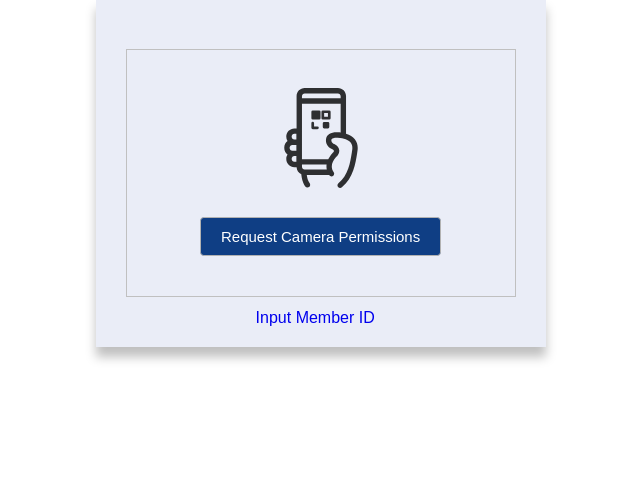
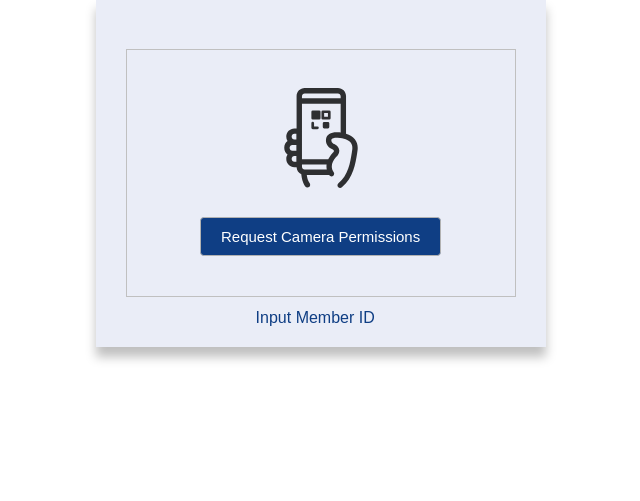
Before and after one commit to michaellllg/project, a PHP site: page /qrscanner.html in a window 1280 px wide. Shown: the part 173-674 px from the top of the page, without its empty margins (319-959 px from the left). Run offline with PHP 8.4, Linux system fonts and the light colour scheme.

Commit message:
hypelink change color

```diff
--- a/css/qrscanner.css
+++ b/css/qrscanner.css
@@ -143,6 +143,8 @@ button:hover {
 }
 
 .inputID a{
+    color: #0F3E84;
+    font-style: normal;
     position: relative;
     bottom: 38px;
     left: 160px;
```
